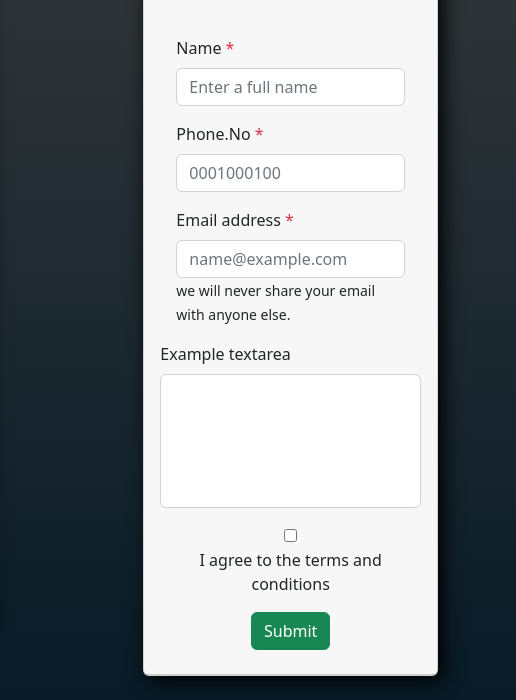
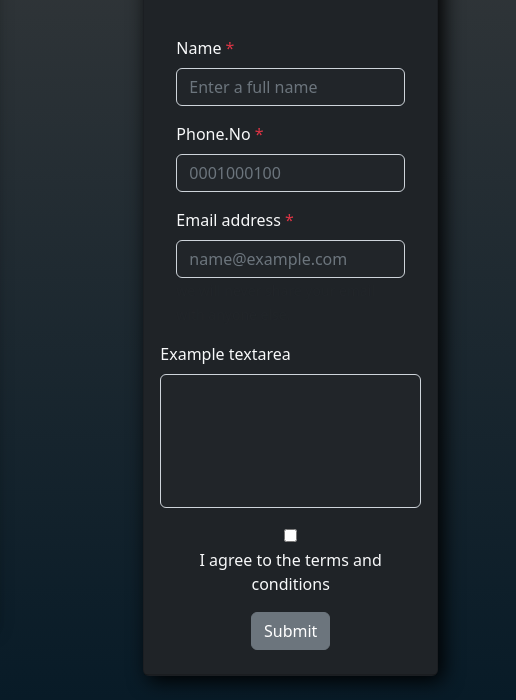
Before and after one commit to Ponnesh18Goku/final-portfolio, a plain HTML site: page index.html in a window 1280 px wide. Shown: the part 3245-3945 px from the top of the page, 764-1280 px from the left. Drawn offline with nearby package versions, Linux system fonts and the light colour scheme.

Commit message:
update form

```diff
--- a/index.html
+++ b/index.html
@@ -247,7 +247,7 @@
                 </div>
 
                 <div class="col-lg-4 col-sm-12 text-dark">
-                    <div class="card mx-5 my-5  ">
+                    <div class="card mx-5 my-5 bg-dark text-light ">
                         <div class="card-header">
                             <h3 class="text-center my-4"><b> Contact Me</b></h3>
 
@@ -256,23 +256,23 @@
 
                                     <div class="mb-3">
                                         <label for="exampleFormControlInput1  " class="form-label">Name <span class="text-danger">*</span></label>
-                                        <input type="text" class="form-control  " id="exampleFormControlInput1" placeholder="Enter a full name "  required="">
+                                        <input type="text" class="form-control bg-dark text-light " id="exampleFormControlInput1" placeholder="Enter a full name "  required="">
                                       </div>
 
 
                                       <div class="mb-3">
                                         <label for="exampleFormControlInput1 " class="form-label">Phone.No <span class="text-danger">*</span></label>
-                                        <input type="number" class="form-control" id="exampleFormControlInput1" placeholder="0001000100" required>
+                                        <input type="number" class="form-control bg-dark text-light" id="exampleFormControlInput1" placeholder="0001000100" required>
                                       </div>
                                       <div class="mb-3"></div>
                                     <label for="exampleFormControlInput1" class="form-label">Email address <span class="text-danger">*</span></label>
-                                    <input type="email" class="form-control" id="exampleFormControlInput1" placeholder="name@example.com" required>
+                                    <input type="email" class="form-control bg-dark text-light " id="exampleFormControlInput1" placeholder="name@example.com" required>
                                     <small class="text-dark">we will never share your email with anyone else.</small>
 
                                   </div>
                                   <div class="mb-3">
                                     <label for="exampleFormControlTextarea1" class="form-label">Example textarea</label>
-                                    <textarea class="form-control" id="exampleFormControlTextarea1" rows="5" style="resize: none"></textarea>
+                                    <textarea class="form-control bg-dark text-light" id="exampleFormControlTextarea1" rows="5" style="resize: none"></textarea>
                                   </div>
                                   <div class="form-group mt-2 text-center">
                                     <input type="checkbox" name="info" id="info" required />
@@ -280,7 +280,7 @@
                                   </div>
 
                                   <div class="from-group text-center my-3">
-                                    <button type="submit" class="btn btn-success btn-block">
+                                    <button type="submit" class="btn btn-secondary btn-block">
                                       Submit
                                     </button>
                                   </div>
```
